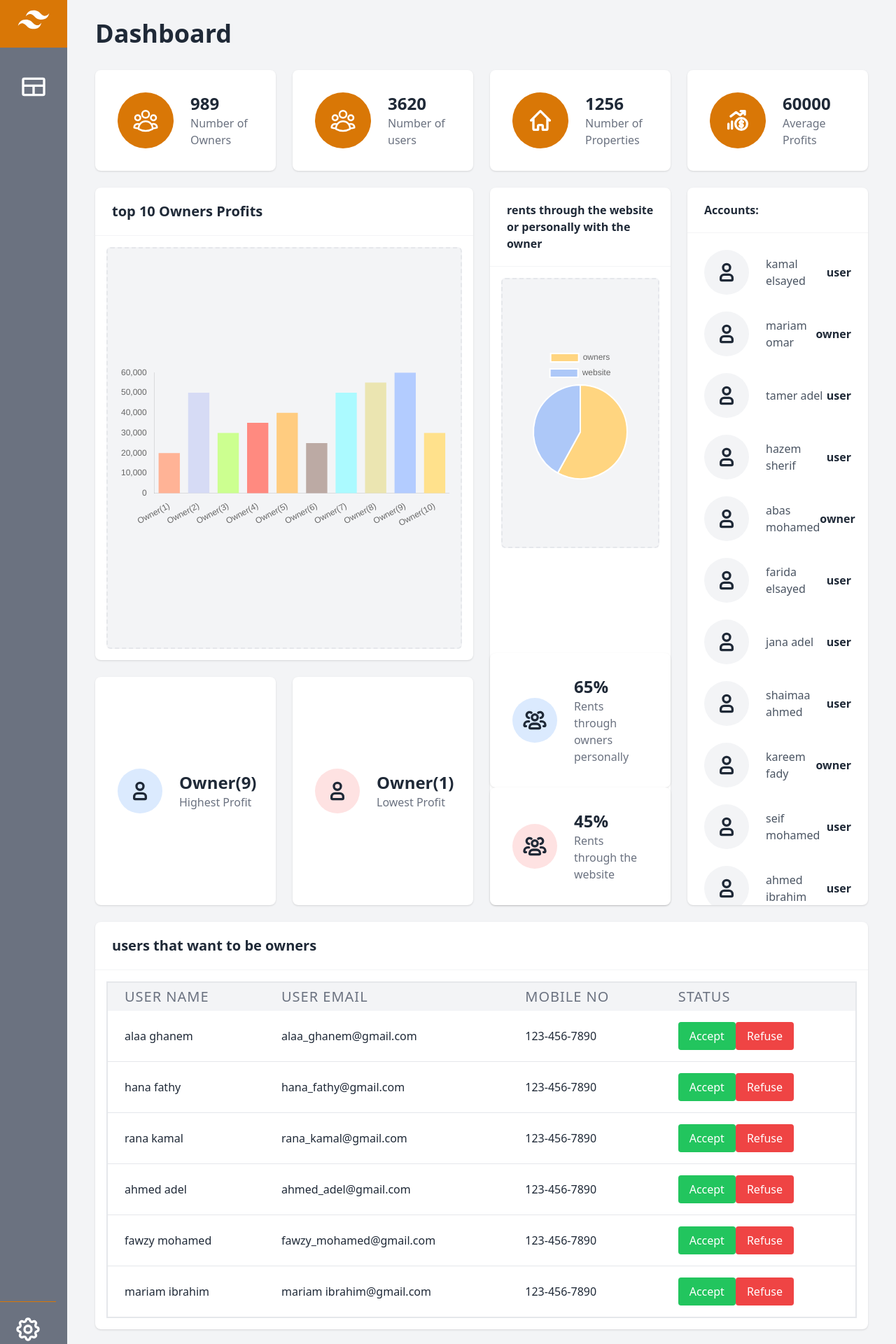
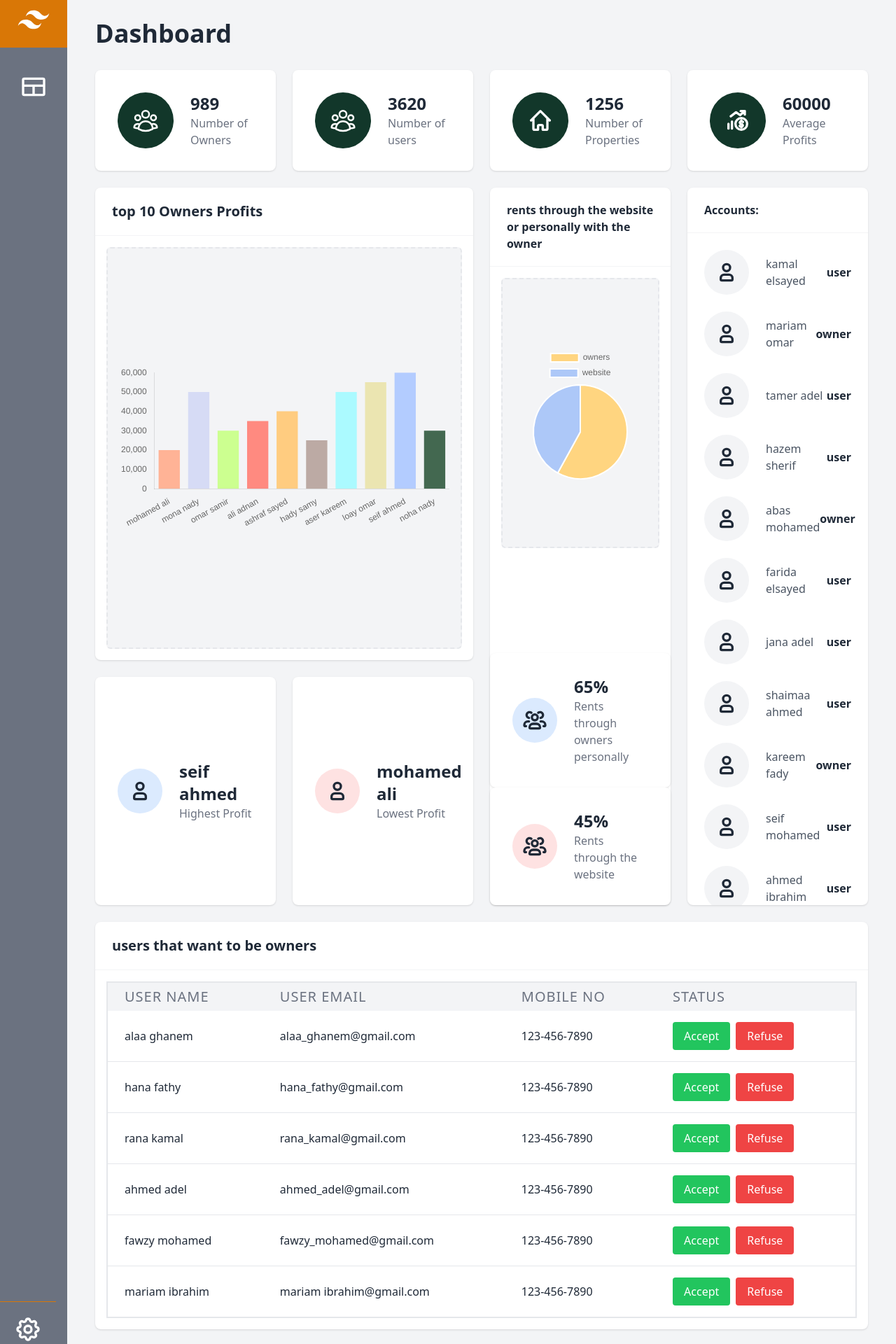
Before and after one commit to srahabib/RentalApp, a Next.js app: page /DashAdmin in a window 1280 px wide. Shown: the part 80-2000 px from the top of the page at 70% size. Built offline with nearby package versions, Linux system fonts and the light colour scheme.

Commit message:
Update Dashadmin.js

```diff
--- a/src/components/DashAdmin/Dashadmin.js
+++ b/src/components/DashAdmin/Dashadmin.js
@@ -11,8 +11,13 @@ const data = {
 
 
 
+
+
+
+
+
 const sampleData = {
-  labels: ['Owner(1)','Owner(2)', 'Owner(3)', 'Owner(4)', 'Owner(5)', 'Owner(6)', 'Owner(7)', 'Owner(8)', 'Owner(9)', 'Owner(10)'],
+  labels: ['mohamed ali','mona nady', 'omar samir', 'ali adnan', 'ashraf sayed', 'hady samy', 'aser kareem', 'loay omar', 'seif ahmed', 'noha nady'],
   datasets: [
     {
       label: 'Profit',
@@ -27,7 +32,7 @@ const sampleData = {
         'rgb(171, 250, 255)',
         'rgb(235, 229, 177)',
         'rgb(179, 204, 255)',
-        'rgb(255, 225, 140)',
+        'rgb(67, 104, 80)',
       ],
     },
   ],
@@ -58,7 +63,7 @@ const Dashboard = () => {
 
         <section className="grid md:grid-cols-2 xl:grid-cols-4 gap-6">
         <div className="flex items-center p-8 bg-white shadow rounded-lg">
-        <div className="inline-flex flex-shrink-0 items-center justify-center h-20 w-20 text-white bg-amber-600 rounded-full mr-6">
+        <div className="inline-flex flex-shrink-0 items-center justify-center h-20 w-20 text-white bg-green1 rounded-full mr-6">
         <svg xmlns="http://www.w3.org/2000/svg" fill="none" viewBox="0 0 24 24" strokeWidth={1.5} stroke="currentColor" className="w-10 h-10">
         <path strokeLinecap="round" strokeLinejoin="round" d="M18 18.72a9.094 9.094 0 0 0 3.741-.479 3 3 0 0 0-4.682-2.72m.94 3.198.001.031c0 .225-.012.447-.037.666A11.944 11.944 0 0 1 12 21c-2.17 0-4.207-.576-5.963-1.584A6.062 6.062 0 0 1 6 18.719m12 0a5.971 5.971 0 0 0-.941-3.197m0 0A5.995 5.995 0 0 0 12 12.75a5.995 5.995 0 0 0-5.058 2.772m0 0a3 3 0 0 0-4.681 2.72 8.986 8.986 0 0 0 3.74.477m.94-3.197a5.971 5.971 0 0 0-.94 3.197M15 6.75a3 3 0 1 1-6 0 3 3 0 0 1 6 0Zm6 3a2.25 2.25 0 1 1-4.5 0 2.25 2.25 0 0 1 4.5 0Zm-13.5 0a2.25 2.25 0 1 1-4.5 0 2.25 2.25 0 0 1 4.5 0Z" />
       </svg>
@@ -69,7 +74,7 @@ const Dashboard = () => {
         </div>
       </div>
       <div className="flex items-center p-8 bg-white shadow rounded-lg">
-      <div className="inline-flex flex-shrink-0 items-center justify-center h-20 w-20 text-white bg-amber-600 rounded-full mr-6">
+      <div className="inline-flex flex-shrink-0 items-center justify-center h-20 w-20 text-white bg-green1 rounded-full mr-6">
       <svg xmlns="http://www.w3.org/2000/svg" fill="none" viewBox="0 0 24 24" strokeWidth={1.5} stroke="currentColor" className="w-10 h-10">
       <path strokeLinecap="round" strokeLinejoin="round" d="M18 18.72a9.094 9.094 0 0 0 3.741-.479 3 3 0 0 0-4.682-2.72m.94 3.198.001.031c0 .225-.012.447-.037.666A11.944 11.944 0 0 1 12 21c-2.17 0-4.207-.576-5.963-1.584A6.062 6.062 0 0 1 6 18.719m12 0a5.971 5.971 0 0 0-.941-3.197m0 0A5.995 5.995 0 0 0 12 12.75a5.995 5.995 0 0 0-5.058 2.772m0 0a3 3 0 0 0-4.681 2.72 8.986 8.986 0 0 0 3.74.477m.94-3.197a5.971 5.971 0 0 0-.94 3.197M15 6.75a3 3 0 1 1-6 0 3 3 0 0 1 6 0Zm6 3a2.25 2.25 0 1 1-4.5 0 2.25 2.25 0 0 1 4.5 0Zm-13.5 0a2.25 2.25 0 1 1-4.5 0 2.25 2.25 0 0 1 4.5 0Z" />
     </svg>
@@ -80,7 +85,7 @@ const Dashboard = () => {
       </div>
     </div>
           <div className="flex items-center p-8 bg-white shadow rounded-lg">
-            <div className="inline-flex flex-shrink-0 items-center justify-center h-20 w-20 text-white bg-amber-600 rounded-full mr-6">
+            <div className="inline-flex flex-shrink-0 items-center justify-center h-20 w-20 text-white bg-green1 rounded-full mr-6">
             <svg class="w-10 h-10 text-white dark:text-white" aria-hidden="true" xmlns="http://www.w3.org/2000/svg" width="24" height="24" fill="none" viewBox="0 0 24 24">
   <path stroke="currentColor" stroke-linecap="round" stroke-linejoin="round" stroke-width="2" d="m4 12 8-8 8 8M6 10.5V19a1 1 0 0 0 1 1h3v-3a1 1 0 0 1 1-1h2a1 1 0 0 1 1 1v3h3a1 1 0 0 0 1-1v-8.5"/>
 </svg>
@@ -93,7 +98,7 @@ const Dashboard = () => {
             </div>
 
             <div className="flex items-center p-8 bg-white shadow rounded-lg">
-            <div className="inline-flex flex-shrink-0 items-center justify-center h-20 w-20 text-white bg-amber-600 rounded-full mr-6">
+            <div className="inline-flex flex-shrink-0 items-center justify-center h-20 w-20 text-white bg-green1 rounded-full mr-6">
             <svg class="w-10 h-10 text-wight dark:text-white" aria-hidden="true" xmlns="http://www.w3.org/2000/svg" width="24" height="24" fill="none" viewBox="0 0 24 24">
   <path stroke="currentColor" stroke-linecap="round" stroke-linejoin="round" stroke-width="2" d="M13.6 16.733c.234.269.548.456.895.534a1.4 1.4 0 0 0 1.75-.762c.172-.615-.446-1.287-1.242-1.481-.796-.194-1.41-.861-1.241-1.481a1.4 1.4 0 0 1 1.75-.762c.343.077.654.26.888.524m-1.358 4.017v.617m0-5.939v.725M4 15v4m3-6v6M6 8.5 10.5 5 14 7.5 18 4m0 0h-3.5M18 4v3m2 8a5 5 0 1 1-10 0 5 5 0 0 1 10 0Z"/>
 </svg>
@@ -153,7 +158,7 @@ const Dashboard = () => {
 
             </div>
             <div>
-              <span className="block text-2xl font-bold">Owner(9)</span>
+              <span className="block text-2xl font-bold">seif ahmed</span>
               <span className="block text-gray-500">Highest Profit</span>
             </div>
           </div>
@@ -165,7 +170,7 @@ const Dashboard = () => {
 
             </div>
             <div>
-              <span className="block text-2xl font-bold">Owner(1)</span>
+              <span className="block text-2xl font-bold">mohamed ali</span>
               <span className="block text-gray-500">Lowest Profit</span>
             </div>
           </div>
@@ -425,7 +430,7 @@ const Dashboard = () => {
                         <td className="px-6 py-4 whitespace-no-wrap">alaa_ghanem@gmail.com</td>
                         <td className="px-6 py-4 whitespace-no-wrap">123-456-7890</td>
                         <td className="px-6 py-4 whitespace-no-wrap">
-                            <button className="px-4 py-2 bg-green-500 text-white rounded hover:bg-green-600">Accept</button>
+                            <button className="px-4 py-2 bg-green-500 text-white rounded hover:bg-green-600 mr-2">Accept</button>
                             <button className="px-4 py-2 bg-red-500 text-white rounded hover:bg-red-600">Refuse</button>
                         </td>
                     </tr>
@@ -434,7 +439,7 @@ const Dashboard = () => {
                         <td className="px-6 py-4 whitespace-no-wrap">hana_fathy@gmail.com</td>
                         <td className="px-6 py-4 whitespace-no-wrap">123-456-7890</td>
                         <td className="px-6 py-4 whitespace-no-wrap">
-                            <button className="px-4 py-2 bg-green-500 text-white rounded hover:bg-green-600">Accept</button>
+                            <button className="px-4 py-2 bg-green-500 text-white rounded hover:bg-green-600 mr-2">Accept</button>
                             <button className="px-4 py-2 bg-red-500 text-white rounded hover:bg-red-600">Refuse</button>
                         </td>
                     </tr>
@@ -443,7 +448,7 @@ const Dashboard = () => {
                         <td className="px-6 py-4 whitespace-no-wrap">rana_kamal@gmail.com</td>
                         <td className="px-6 py-4 whitespace-no-wrap">123-456-7890</td>
                         <td className="px-6 py-4 whitespace-no-wrap">
-                            <button className="px-4 py-2 bg-green-500 text-white rounded hover:bg-green-600">Accept</button>
+                            <button className="px-4 py-2 bg-green-500 text-white rounded hover:bg-green-600 mr-2">Accept</button>
                             <button className="px-4 py-2 bg-red-500 text-white rounded hover:bg-red-600">Refuse</button>
                         </td>
                     </tr>
@@ -452,7 +457,7 @@ const Dashboard = () => {
                         <td className="px-6 py-4 whitespace-no-wrap">ahmed_adel@gmail.com</td>
                         <td className="px-6 py-4 whitespace-no-wrap">123-456-7890</td>
                         <td className="px-6 py-4 whitespace-no-wrap">
-                            <button className="px-4 py-2 bg-green-500 text-white rounded hover:bg-green-600">Accept</button>
+                            <button className="px-4 py-2 bg-green-500 text-white rounded hover:bg-green-600 mr-2">Accept</button>
                             <button className="px-4 py-2 bg-red-500 text-white rounded hover:bg-red-600">Refuse</button>
                         </td>
                     </tr>
@@ -461,7 +466,7 @@ const Dashboard = () => {
                         <td className="px-6 py-4 whitespace-no-wrap">fawzy_mohamed@gmail.com</td>
                         <td className="px-6 py-4 whitespace-no-wrap">123-456-7890</td>
                         <td className="px-6 py-4 whitespace-no-wrap">
-                            <button className="px-4 py-2 bg-green-500 text-white rounded hover:bg-green-600">Accept</button>
+                            <button className="px-4 py-2 bg-green-500 text-white rounded hover:bg-green-600 mr-2">Accept</button>
                             <button className="px-4 py-2 bg-red-500 text-white rounded hover:bg-red-600">Refuse</button>
                         </td>
                     </tr>
@@ -470,7 +475,7 @@ const Dashboard = () => {
                         <td className="px-6 py-4 whitespace-no-wrap">mariam ibrahim@gmail.com</td>
                         <td className="px-6 py-4 whitespace-no-wrap">123-456-7890</td>
                         <td className="px-6 py-4 whitespace-no-wrap">
-                            <button className="px-4 py-2 bg-green-500 text-white rounded hover:bg-green-600">Accept</button>
+                            <button className="px-4 py-2 bg-green-500 text-white rounded hover:bg-green-600 mr-2">Accept</button>
                             <button className="px-4 py-2 bg-red-500 text-white rounded hover:bg-red-600">Refuse</button>
                         </td>
                     </tr>
```
